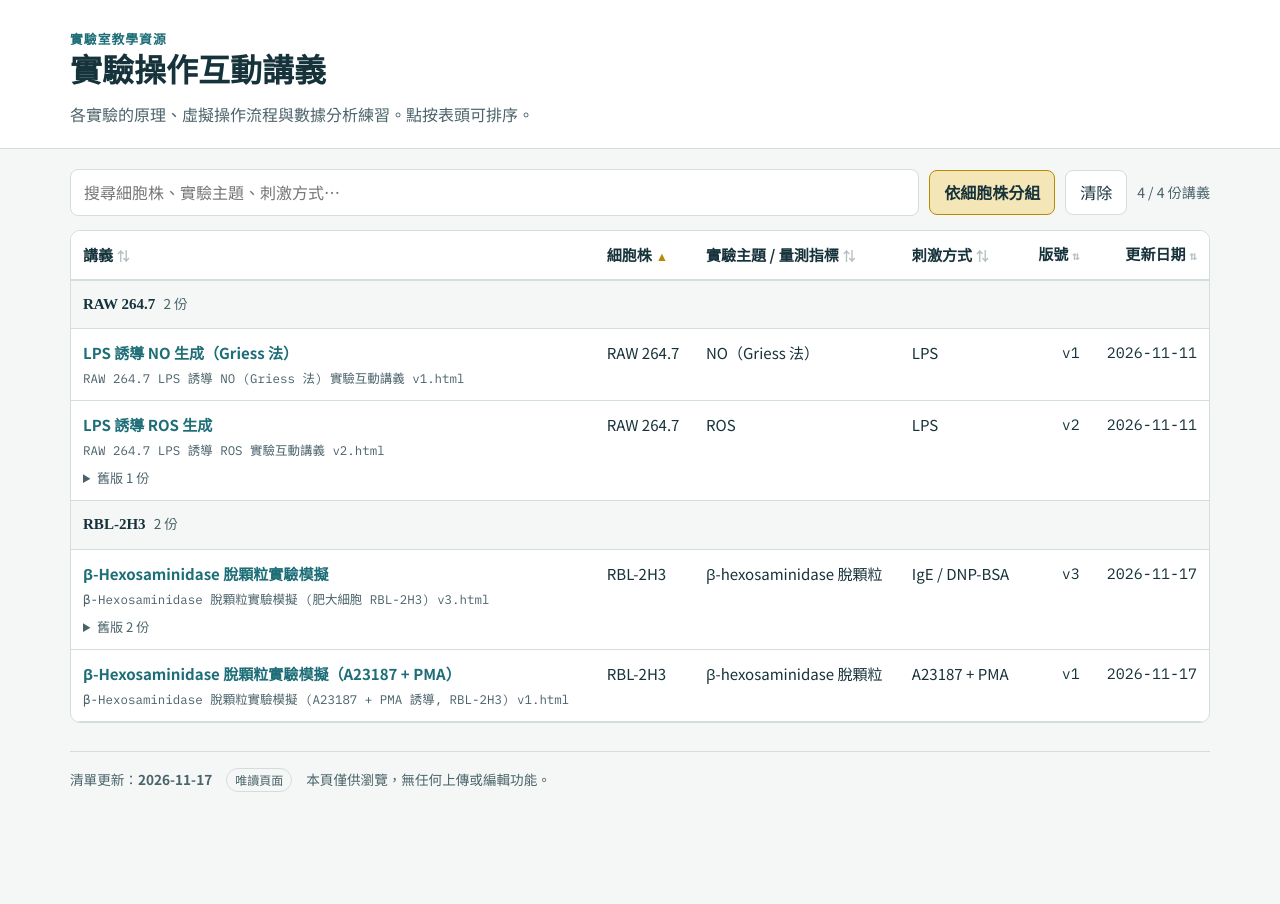
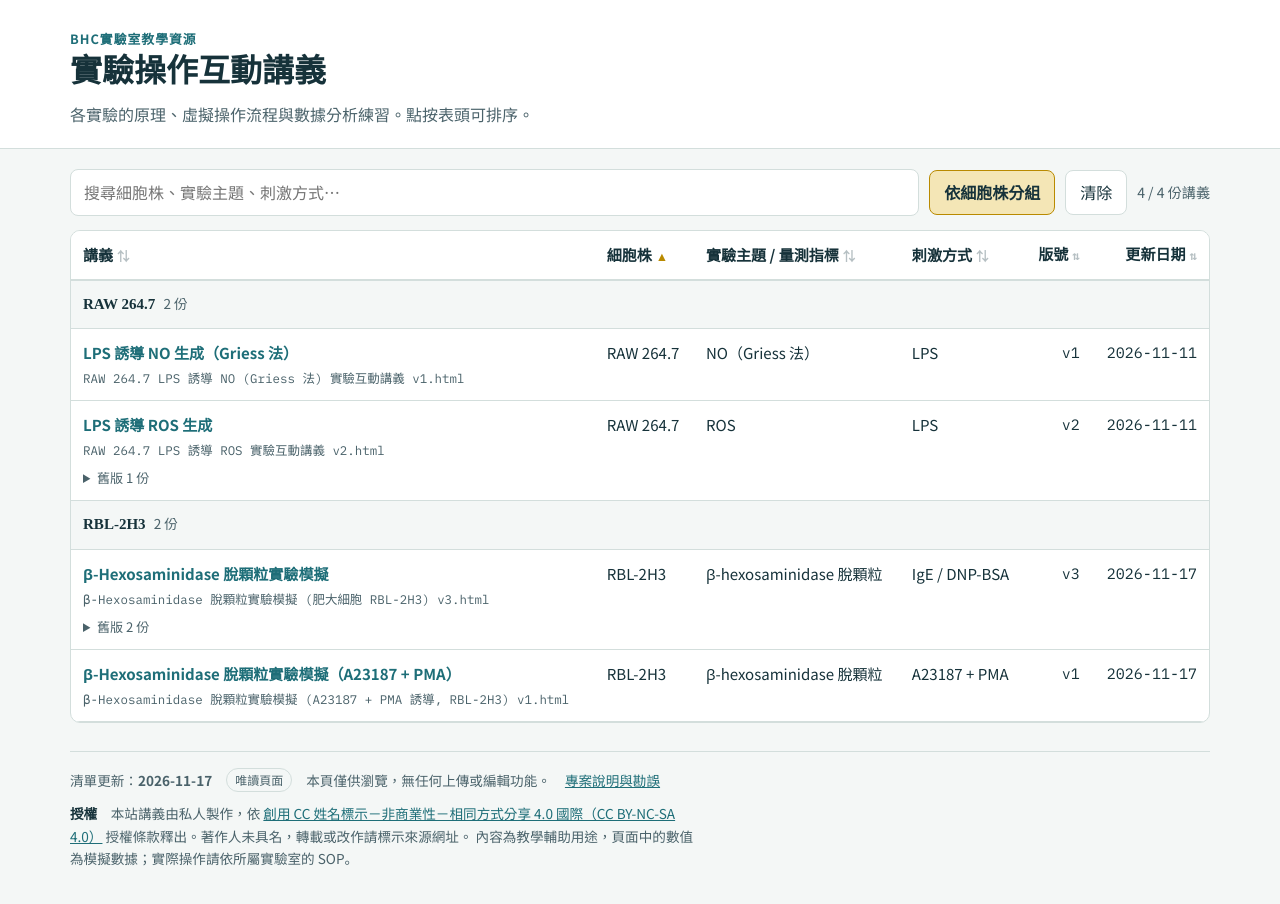
Before and after one commit to bhchen66/lab-protocols, a plain HTML site: page home.html in a window 1280 px wide. Before the commit the page ends 842 px from the top, so only its background shows below. Drawn offline with Linux system fonts and the light colour scheme.

Commit message:
更新講義：2026-11-17 11:17

```diff
--- a/home.html
+++ b/home.html
@@ -65,7 +65,10 @@ tr.grouphead .n{font-family:var(--font-body);font-weight:400;color:var(--ink-sof
 .old a{display:block;margin:4px 0 0 14px}
 .empty{padding:40px 20px;text-align:center;color:var(--ink-soft)}
 footer{margin:28px 0 50px;padding-top:16px;border-top:1px solid var(--line);
-  color:var(--ink-soft);font-size:.85rem;display:flex;gap:14px;flex-wrap:wrap}
+  color:var(--ink-soft);font-size:.85rem}
+footer .frow{display:flex;gap:14px;flex-wrap:wrap;align-items:center}
+footer .lic{margin-top:10px;max-width:84ch;line-height:1.65}
+footer .lic b{color:var(--ink)}
 .badge{display:inline-block;font-size:.75rem;padding:1px 8px;border-radius:999px;border:1px solid var(--line)}
 @media (max-width:640px){
   thead th{position:static}
@@ -77,7 +80,7 @@ footer{margin:28px 0 50px;padding-top:16px;border-top:1px solid var(--line);
 <body>
 <header class="top">
   <div class="wrap">
-    <div class="eyebrow">實驗室教學資源</div>
+    <div class="eyebrow">BHC實驗室教學資源</div>
     <h1 id="ttl">實驗操作互動講義</h1>
     <p class="lede" id="sub"></p>
   </div>
@@ -100,9 +103,16 @@ footer{margin:28px 0 50px;padding-top:16px;border-top:1px solid var(--line);
   <div class="empty" id="empty" hidden>沒有符合條件的講義。</div>
 
   <footer>
-    <span>清單更新：<b id="upd">—</b></span>
-    <span class="badge">唯讀頁面</span>
-    <span>本頁僅供瀏覽，無任何上傳或編輯功能。</span>
+    <div class="frow">
+      <span>清單更新：<b id="upd">—</b></span>
+      <span class="badge">唯讀頁面</span>
+      <span>本頁僅供瀏覽，無任何上傳或編輯功能。</span>
+      <a href="https://github.com/bhchen66/lab-protocols">專案說明與勘誤</a>
+    </div>
+    <p class="lic"><b>授權</b>　本站講義由私人製作，依 <a rel="license"
+      href="https://creativecommons.org/licenses/by-nc-sa/4.0/deed.zh_TW">創用 CC 姓名標示－非商業性－相同方式分享 4.0 國際（CC BY-NC-SA 4.0）</a>
+      授權條款釋出。著作人未具名，轉載或改作請標示來源網址。
+      內容為教學輔助用途，頁面中的數值為模擬數據；實際操作請依所屬實驗室的 SOP。</p>
   </footer>
 </main>
 
```
Also changed, not shown: index.html (+15 -5 lines), 2 other files.
